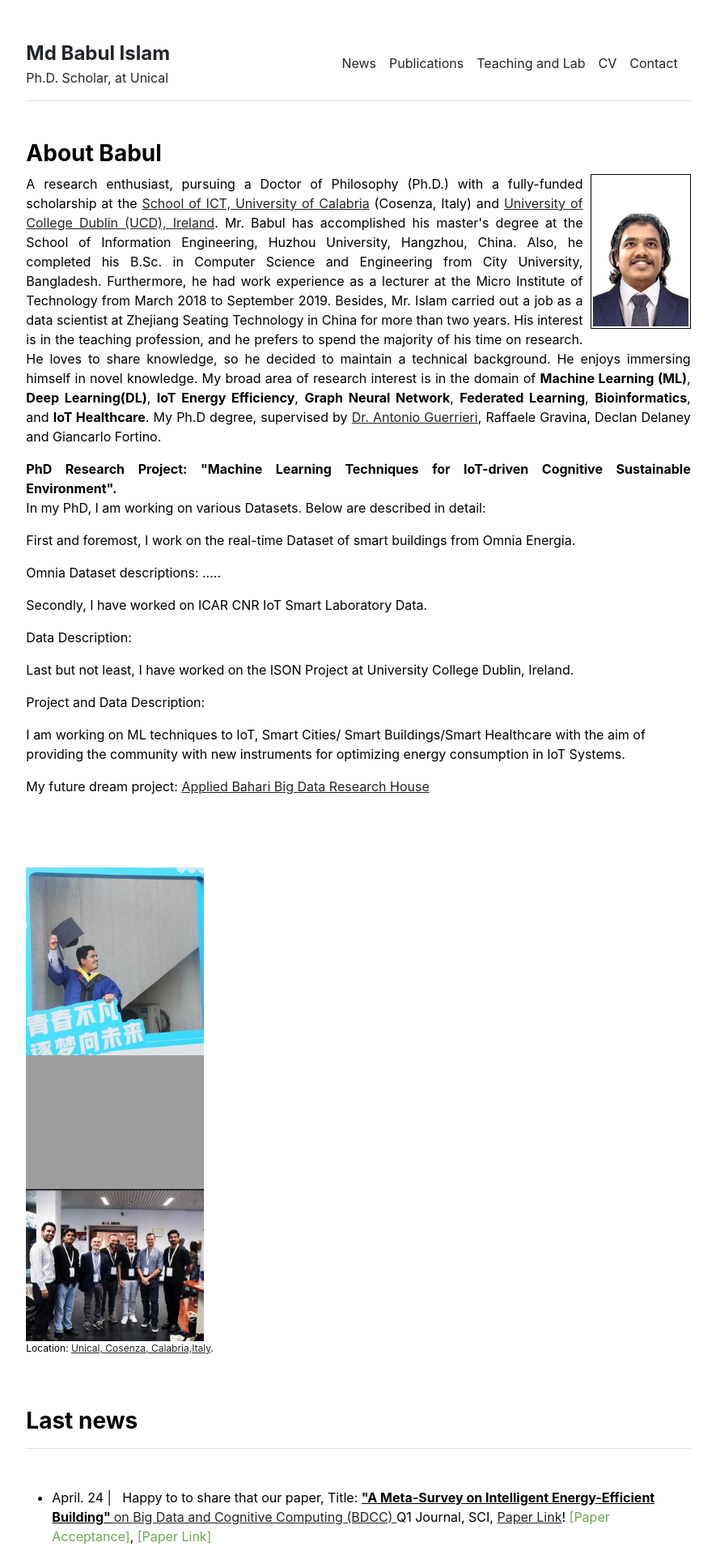
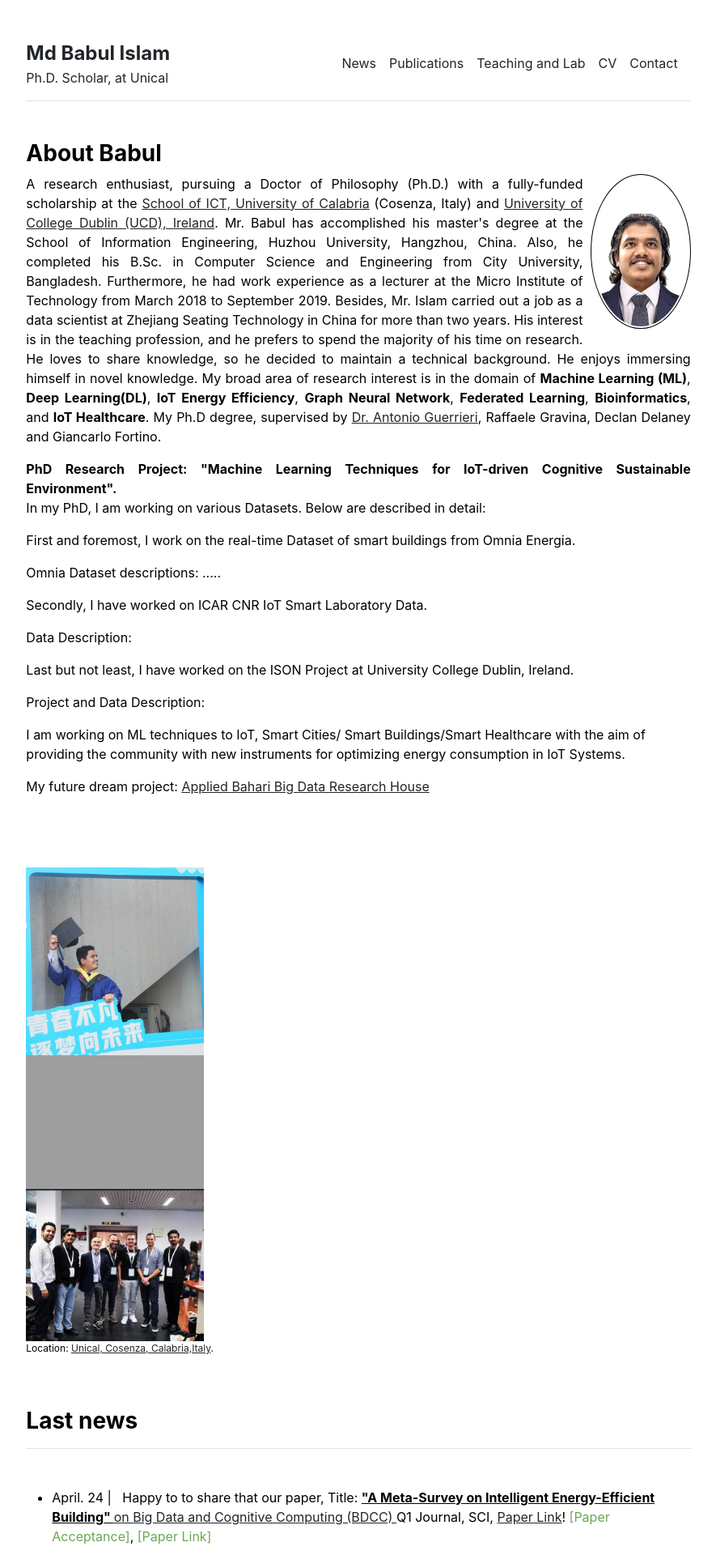
Before and after one commit to babulcseian/babulcseian.github.io, a Jekyll site: the page built from index.md, in a window 1280 px wide. Shown: the top 1920 px of the page at 81% size, without its empty margins (197-1082 px from the left). Built offline with Jekyll 4.4.1, drawn with Linux system fonts in a browser that asks for light colours; a style sheet for code colours, icons or effects is not loaded.

Commit message:
Update home.html

```diff
--- a/_layouts/home.html
+++ b/_layouts/home.html
@@ -6,7 +6,8 @@ layout: default
   <div class="col-md-15">
     <h3 class="fw-bold">About Babul</h3>
 
- <img src="{{ site.github.url }}/assets/img/Babul .jpeg" alt="Home" width="15%" title="MSc Graduation" style="float: right; margin-left: 10px; margin-bottom: 10px; border: solid black 1px; padding: 2px;">
+<img src="{{ site.github.url }}/assets/img/Babul .jpeg" alt="Home" width="15%" title="MSc Graduation" style="float: right; margin-left: 10px; margin-bottom: 10px; border: solid black 1px; padding: 2px; border-radius: 50%;">
+
     <p align="justify"> A research enthusiast, pursuing a Doctor of Philosophy (Ph.D.) with a fully-funded scholarship at the <a class="other" href='https://dottorato.dimes.unical.it/students/md-babul-islam'>School of ICT, University of Calabria</a> (Cosenza, Italy)
        and <a class="other" href='https://www.ucd.ie/'>University of College Dublin (UCD), Ireland</a>.
        Mr. Babul has accomplished his master's degree at the School of Information Engineering, Huzhou University, Hangzhou, China.
```
